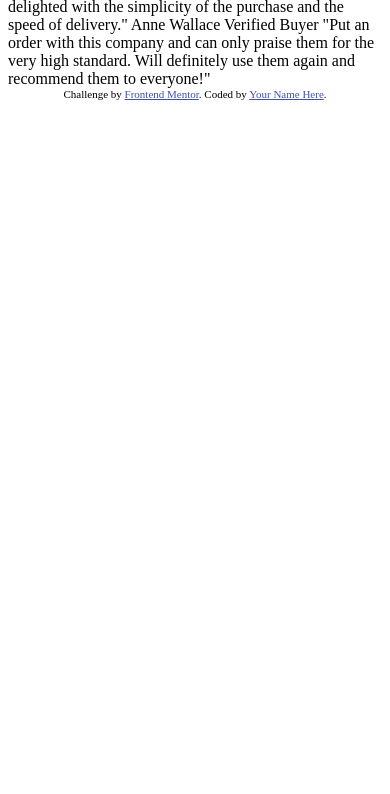
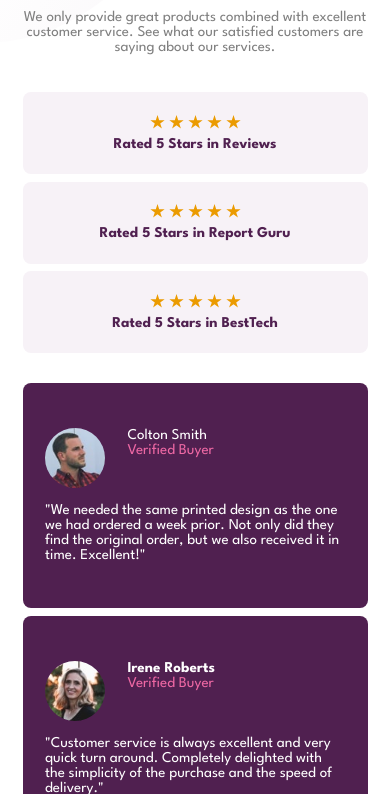
Before and after one commit to KaioJesus/SocialProof, a plain HTML site: page index.html in a window 390 px wide. Shown: the part 190-984 px from the top of the page. Before the commit the page ends 844 px from the top, so only its background shows below. Drawn offline with Linux system fonts and the light colour scheme.

Commit message:
mobile design finished

```diff
--- /dev/null
+++ b/css/reset.css
@@ -0,0 +1,86 @@
+html, body, div, span, applet, object, iframe,
+h1, h2, h3, h4, h5, h6, p, blockquote, pre,
+a, abbr, acronym, address, big, cite, code,
+del, dfn, em, img, ins, kbd, q, s, samp,
+small, strike, strong, sub, sup, tt, var,
+b, u, i, center,
+dl, dt, dd, ol, ul, li,
+fieldset, form, label, legend,
+table, caption, tbody, tfoot, thead, tr, th, td,
+article, aside, canvas, details, embed,
+figure, figcaption, footer, header, hgroup,
+menu, nav, output, ruby, section, summary,
+time, mark, audio, video {
+	margin: 0;
+	padding: 0;
+	border: 0;
+	font-size: 100%;
+	font: inherit;
+	vertical-align: baseline;
+}
+
+article, aside, details, figcaption, figure,
+footer, header, hgroup, menu, nav, section {
+	display: block;
+}
+body {
+	line-height: 1;
+}
+ol, ul {
+	list-style: none;
+}
+blockquote, q {
+	quotes: none;
+}
+blockquote:before, blockquote:after,
+q:before, q:after {
+	content: '';
+	content: none;
+}
+table {
+	border-collapse: collapse;
+	border-spacing: 0;
+}
+
+a {
+	color: inherit;
+	text-decoration: none;
+}
+
+img {
+	width: inherit;
+}
+
+button {
+	font-family: inherit;
+	font-size: inherit;
+	color: inherit;
+	font-weight: inherit;
+	padding: 0;
+	border: none;
+	background-color: unset;
+}
+
+input {
+	border: none;
+	color: inherit;
+	font-size: inherit;
+	font-weight: inherit;
+	font-family: inherit;
+}
+
+textarea {
+	border: none;
+	color: inherit;
+	font-size: inherit;
+	font-weight: inherit;
+	font-family: inherit;
+}
+
+select {
+	border: none;
+	color: inherit;
+	font-size: inherit;
+	font-weight: inherit;
+	font-family: inherit;
+}
--- /dev/null
+++ b/css/style.css
@@ -0,0 +1,70 @@
+body{
+    font-family: 'League Spartan';
+    font-size: 15px;
+    background: url("/images/bg-pattern-top-mobile.svg") no-repeat;
+}
+
+.container{
+    text-align: center;
+    margin-bottom: 2em;
+}
+
+.container__div{
+    margin: 0 0 2em 0;
+}
+
+.container__titulo{
+    font-size: 32px;
+    color: hsl(300, 43%, 22%);
+    font-weight: 700;
+    padding: 2.5em 2.5em 0.5em 2.5em;
+}
+
+.container__texto{
+    color: grey;
+    padding: 0.5em;
+    margin: 0 0.5em;
+}
+
+.stars{
+    background: hsl(300, 24%, 96%);
+    margin: 0.5em 1.5em;
+    padding: 1.5em 0;
+    border-radius: 8px;
+}
+.stars__texto{
+    color: hsl(300, 43%, 22%);
+    font-weight: 700;
+    margin-top: 0.2em;
+
+}
+
+.container__card{}
+
+.card{
+    margin: 0.5em 1.5em;
+    padding: 3em 1.5em;
+    background: hsl(300, 43%, 22%);
+    border-radius: 8px;
+    color: white;
+}
+
+.card-user{
+    display: flex;
+    align-items: flex-start;
+    margin-bottom: 1em;
+}
+
+.card-user-img{
+    border-radius: 100%;
+    width: 20%;
+    margin-right: 1.5em;
+}
+
+.texto-name{
+    font-weight: 700;
+}
+
+.texto-buyer{
+    color:hsl(333, 80%, 67%);
+}
--- a/index.html
+++ b/index.html
@@ -15,47 +15,105 @@
     <title>Frontend Mentor | Social proof section</title>
 
     <!-- Feel free to remove these styles or customise in your own stylesheet 👍 -->
-    <style>
-      .attribution {
-        font-size: 11px;
-        text-align: center;
-      }
-      .attribution a {
-        color: hsl(228, 45%, 44%);
-      }
-    </style>
+    <link rel="stylesheet" href="css/reset.css">
+    <link rel="preconnect" href="https://fonts.googleapis.com">
+    <link rel="preconnect" href="https://fonts.gstatic.com" crossorigin>
+    <link href="https://fonts.googleapis.com/css2?family=League+Spartan:wght@400;500;700&display=swap" rel="stylesheet">
+    <link rel="stylesheet" href="css/style.css">
   </head>
   <body>
-    10,000+ of our users love our products.
+    <section class="container">
+      <div class="container__div">
+        <h1 class="container__titulo">10,000+ of our users love our products.</h1>
+        <p class="container__texto">We only provide great products combined with excellent customer service.
+        See what our satisfied customers are saying about our services.</p>
+      </div>
+      <div class="container__div-stars">
+          <div class="stars">
+            <img src="images/Estrelinhas.svg" alt="Ícone de estrela">
+            <p class="stars__texto">
+              Rated 5 Stars in Reviews
 
-    We only provide great products combined with excellent customer service.
-    See what our satisfied customers are saying about our services.
+            </p>
+          </div>
+          <div class="stars">
+            <img src="images/Estrelinhas.svg" alt="Ícone de estrela">
+            <p class="stars__texto">
+              Rated 5 Stars in Report Guru
+            </p>
 
-    Rated 5 Stars in Reviews
-    Rated 5 Stars in Report Guru
+          </div>
+          <div class="stars">
+            <img src="images/Estrelinhas.svg" alt="Ícone de estrela">
+            <p class="stars__texto">
               Rated 5 Stars in BestTech
 
+            </p>
+
+          </div>
+      </div>
+    </section>
+
+    <section class="container-card">
+      <div class="card">
+        <div class="card-user">
+          <img class="card-user-img" src="images/image-colton.jpg" alt="Foto de perfil de Colton">
+          <div class="card-name">
+            <p class="text-name">
               Colton Smith
+            </p>
+            <p class="texto-buyer">
               Verified Buyer
+            </p>
+          </div>
+        </div>
+        <p>
           "We needed the same printed design as the one we had ordered a week prior.
           Not only did they find the original order, but we also received it in time.
           Excellent!"
-
+        </p>
+      </div>
+      <div class="card">
+        <div class="card-user">
+          <img class="card-user-img" src="images/image-irene.jpg" alt="Foto de perfil de Irene">
+          <div class="card-name">
+            <p class="texto-name">
               Irene Roberts
+            </p>
+            <p class="texto-buyer">
               Verified Buyer
+            </p>
+          </div>
+        </div>
+        <p>
           "Customer service is always excellent and very quick turn around. Completely
           delighted with the simplicity of the purchase and the speed of delivery."
-
+        </p>
+      </div>
+      <div class="card">
+        <div class="card-user">
+          <img class="card-user-img" src="images/image-anne.jpg" alt="Foto de perfil de Anne">
+          <div class="card-name">
+              <p class="texto-name">
                 Anne Wallace
+              </p>
+              <p class="texto-buyer">
                 Verified Buyer
+              </p>
+            </div>
+        </div>
+        <p>
           "Put an order with this company and can only praise them for the very high
           standard. Will definitely use them again and recommend them to everyone!"
+        </p>
+      </div>
+    </section>
 
     <div class="attribution">
       Challenge by
       <a href="https://www.frontendmentor.io?ref=challenge" target="_blank"
         >Frontend Mentor</a
-      >. Coded by <a href="#">Your Name Here</a>.
+      >. Coded by <a href="#">Kaio Jesus</a>.
     </div>
   </body>
 </html>
```
Also changed, not shown: design/css/style.css (added), images/Estrelinhas.svg (added). Lines whose indentation alone changed are shown as unchanged.
